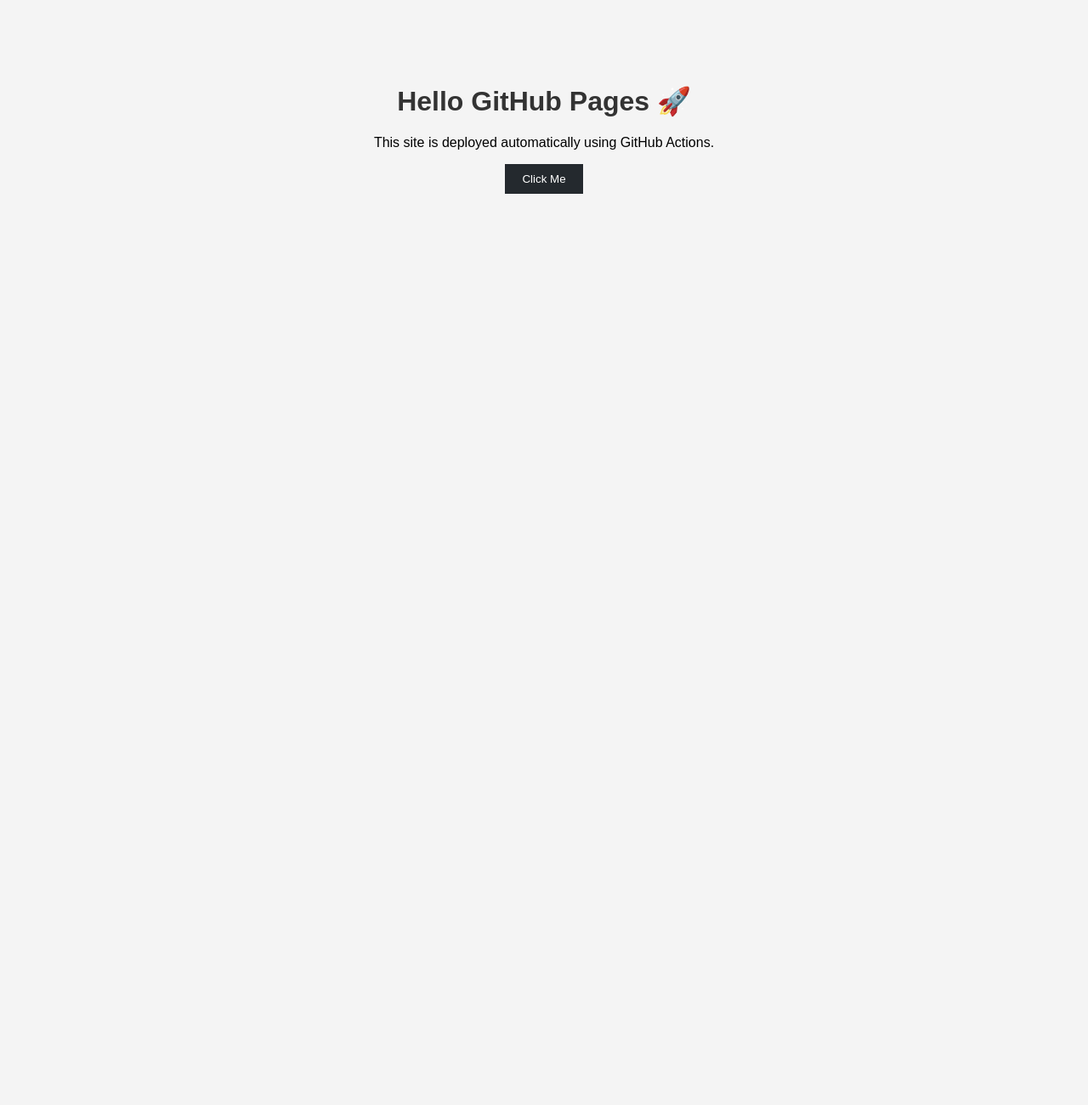
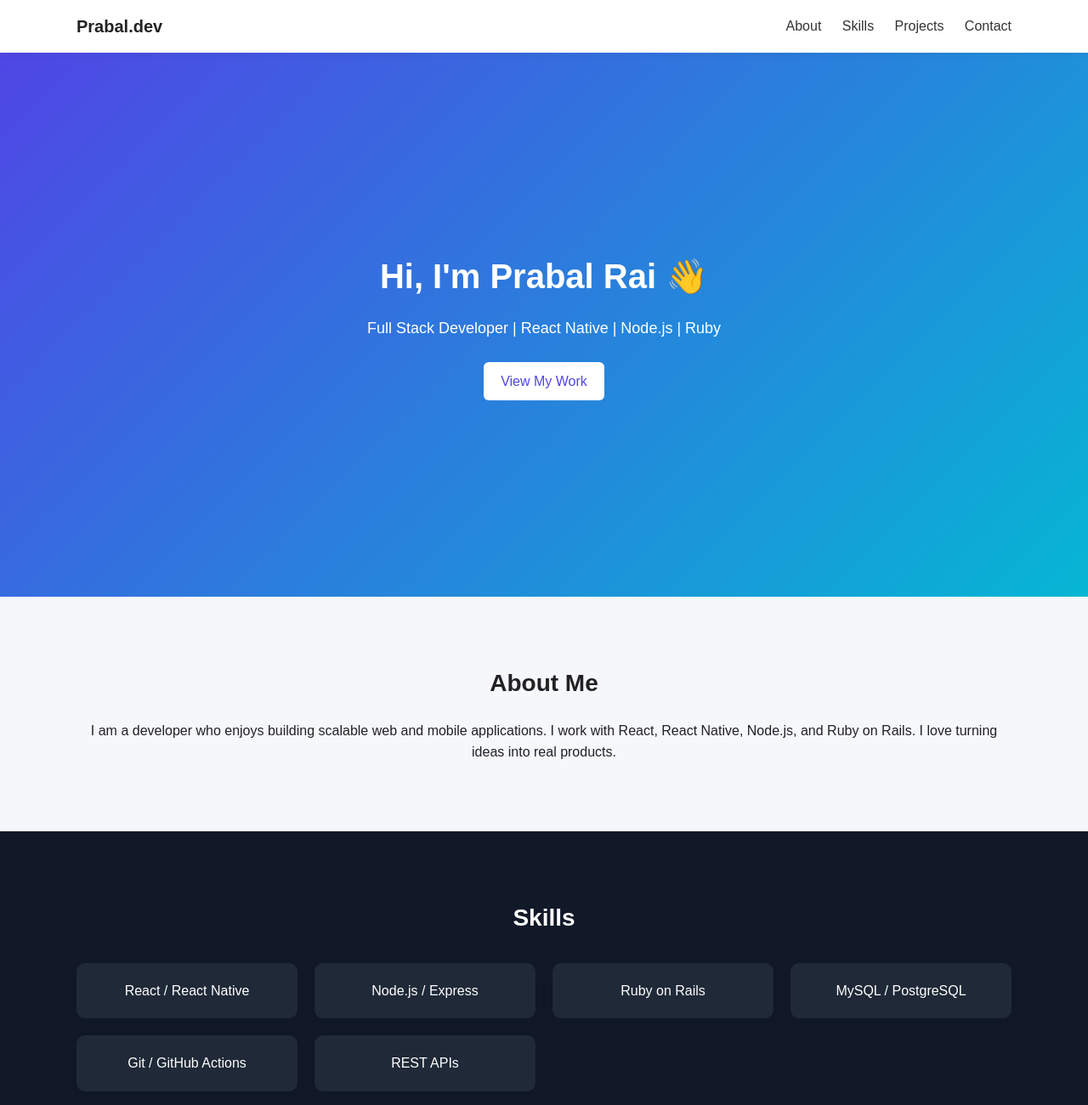
Before and after one commit to prabalrai-git/my-portfolio, a plain HTML site: page index.html in a window 1280 px wide. Shown: the top 1300 px of the page at 85% size. Before the commit the page ends 800 px from the top, so only its background shows below. Drawn offline with Linux system fonts and the light colour scheme.

Commit message:
revamped the landing page

```diff
--- a/index.html
+++ b/index.html
@@ -3,26 +3,90 @@
 <head>
     <meta charset="UTF-8">
     <meta name="viewport" content="width=device-width, initial-scale=1.0">
-    <title>My GitHub Pages Site</title>
+    <title>Prabal Rai | Portfolio</title>
     <link rel="stylesheet" href="styles.css">
 </head>
+
 <body>
+
+<header>
+    <div class="container nav">
+        <h2 class="logo">Prabal.dev</h2>
+        <nav>
+            <a href="#about">About</a>
+            <a href="#skills">Skills</a>
+            <a href="#projects">Projects</a>
+            <a href="#contact">Contact</a>
+        </nav>
+    </div>
+</header>
+
+<section class="hero">
     <div class="container">
-        <h1>Hello GitHub Pages 🚀</h1>
-        <p>This site is deployed automatically using GitHub Actions.</p>
+        <h1>Hi, I'm Prabal Rai 👋</h1>
+        <p>Full Stack Developer | React Native | Node.js | Ruby</p>
+        <a href="#projects" class="btn">View My Work</a>
+    </div>
+</section>
 
-        <button onclick="showMessage()">
-            Click Me
-        </button>
+<section id="about" class="section">
+    <div class="container">
+        <h2>About Me</h2>
+        <p>
+            I am a developer who enjoys building scalable web and mobile applications.
+            I work with React, React Native, Node.js, and Ruby on Rails. I love turning ideas into real products.
+        </p>
+    </div>
+</section>
 
-        <p id="message"></p>
+<section id="skills" class="section dark">
+    <div class="container">
+        <h2>Skills</h2>
+        <div class="grid">
+            <div class="card">React / React Native</div>
+            <div class="card">Node.js / Express</div>
+            <div class="card">Ruby on Rails</div>
+            <div class="card">MySQL / PostgreSQL</div>
+            <div class="card">Git / GitHub Actions</div>
+            <div class="card">REST APIs</div>
+        </div>
     </div>
+</section>
 
-    <script>
-        function showMessage() {
-            document.getElementById("message").innerText =
-                "GitHub Actions deployment works!";
-        }
-    </script>
+<section id="projects" class="section">
+    <div class="container">
+        <h2>Projects</h2>
+
+        <div class="grid">
+            <div class="project">
+                <h3>AI OCR System</h3>
+                <p>Automated fax order processing system using AI OCR and workflow automation.</p>
+            </div>
+
+            <div class="project">
+                <h3>Artist Management System</h3>
+                <p>MERN-style system using Node.js + MySQL for managing artists and songs.</p>
+            </div>
+
+            <div class="project">
+                <h3>BabyBuy App</h3>
+                <p>Mobile app for listing and managing baby items with image upload and SMS sharing.</p>
+            </div>
+        </div>
+    </div>
+</section>
+
+<section id="contact" class="section dark">
+    <div class="container">
+        <h2>Contact</h2>
+        <p>Email: prabal@example.com</p>
+        <p>GitHub: github.com/prabalrai-git</p>
+    </div>
+</section>
+
+<footer>
+    <p>© 2026 Prabal Rai. Built with HTML, CSS & GitHub Pages.</p>
+</footer>
+
 </body>
 </html>
--- a/styles.css
+++ b/styles.css
@@ -1,27 +1,127 @@
-body {
-    font-family: Arial, sans-serif;
-    background: #f4f4f4;
+* {
     margin: 0;
+    padding: 0;
+    box-sizing: border-box;
+    font-family: 'Arial', sans-serif;
 }
 
+body {
+    background: #f5f7fb;
+    color: #222;
+    line-height: 1.6;
+}
+
+/* Container */
 .container {
-    max-width: 700px;
-    margin: 100px auto;
+    width: 90%;
+    max-width: 1100px;
+    margin: auto;
+}
+
+/* Navigation */
+header {
+    background: white;
+    position: sticky;
+    top: 0;
+    box-shadow: 0 2px 10px rgba(0,0,0,0.05);
+}
+
+.nav {
+    display: flex;
+    justify-content: space-between;
+    align-items: center;
+    padding: 15px 0;
+}
+
+.logo {
+    font-size: 20px;
+    font-weight: bold;
+}
+
+nav a {
+    margin-left: 20px;
+    text-decoration: none;
+    color: #333;
+}
+
+nav a:hover {
+    color: #4f46e5;
+}
+
+/* Hero */
+.hero {
+    height: 80vh;
+    display: flex;
+    align-items: center;
+    text-align: center;
+    background: linear-gradient(135deg, #4f46e5, #06b6d4);
+    color: white;
+}
+
+.hero h1 {
+    font-size: 40px;
+}
+
+.hero p {
+    margin: 15px 0;
+    font-size: 18px;
+}
+
+.btn {
+    display: inline-block;
+    padding: 10px 20px;
+    background: white;
+    color: #4f46e5;
+    text-decoration: none;
+    border-radius: 6px;
+    margin-top: 10px;
+}
+
+/* Sections */
+.section {
+    padding: 80px 0;
     text-align: center;
 }
 
-h1 {
-    color: #333;
+.section h2 {
+    margin-bottom: 20px;
+    font-size: 28px;
 }
 
-button {
-    padding: 10px 20px;
-    border: none;
-    background: #24292e;
+.dark {
+    background: #111827;
     color: white;
-    cursor: pointer;
 }
 
-button:hover {
-    opacity: 0.9;
+/* Grid */
+.grid {
+    display: grid;
+    grid-template-columns: repeat(auto-fit, minmax(250px, 1fr));
+    gap: 20px;
+    margin-top: 30px;
 }
+
+/* Cards */
+.card, .project {
+    background: white;
+    padding: 20px;
+    border-radius: 10px;
+    box-shadow: 0 5px 15px rgba(0,0,0,0.05);
+}
+
+.dark .card {
+    background: #1f2937;
+    color: white;
+}
+
+.project h3 {
+    margin-bottom: 10px;
+}
+
+/* Footer */
+footer {
+    text-align: center;
+    padding: 20px;
+    background: white;
+    margin-top: 40px;
+}
```
